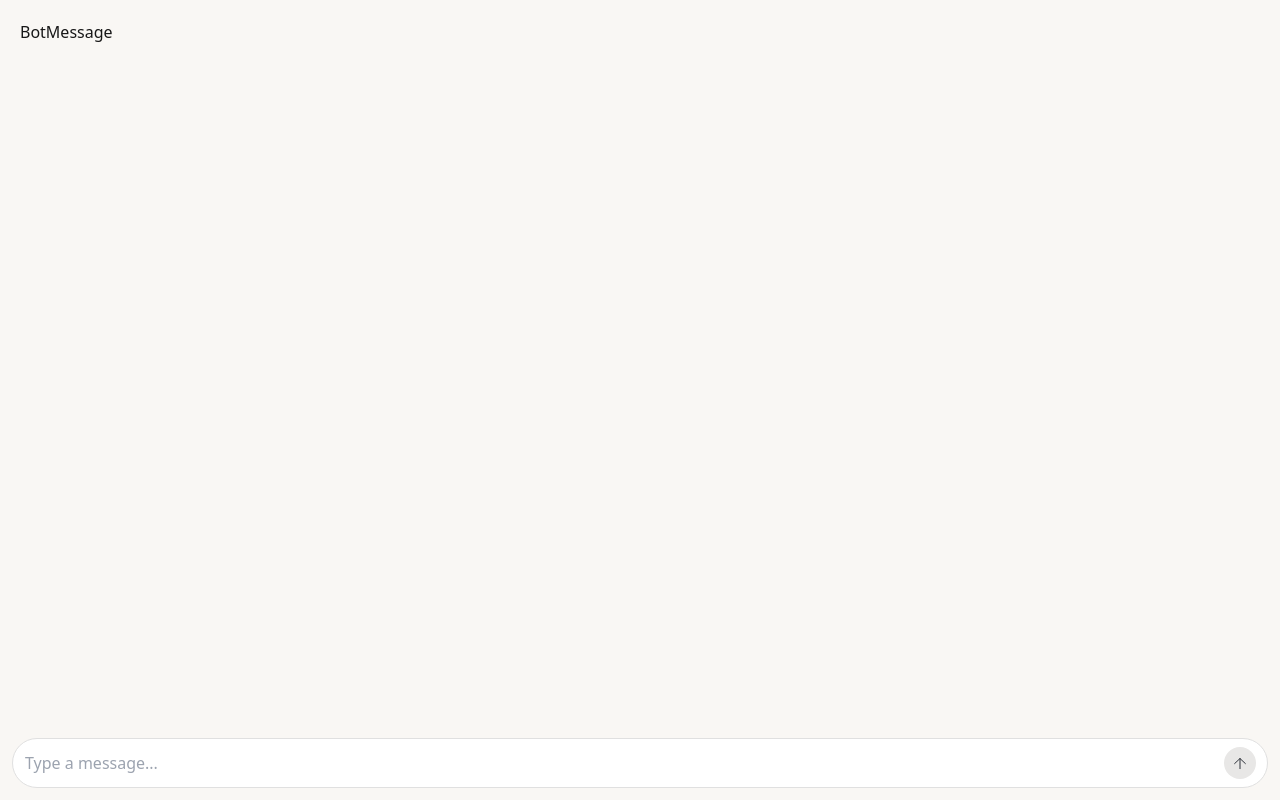
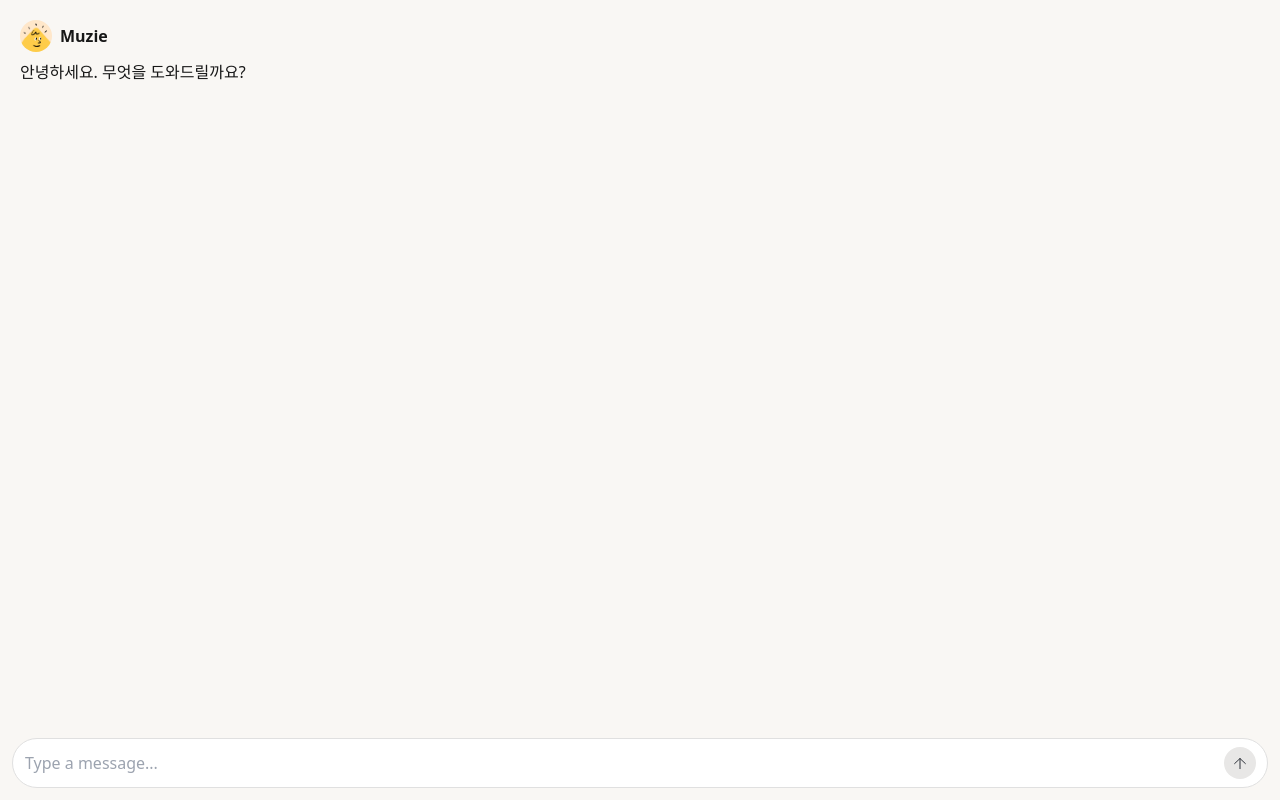
Before and after one commit to ainize-team/seoulight, a Next.js app: page /chat in a window 1280 px wide. Built offline with nearby package versions, Linux system fonts and the light colour scheme.

Commit message:
set: messageRenderer

```diff
--- a/package.json
+++ b/package.json
@@ -21,8 +21,12 @@
     "react": "^19.0.0",
     "react-dom": "^19.0.0",
     "react-hook-form": "^7.55.0",
+    "react-markdown": "^10.1.0",
+    "rehype-raw": "^7.0.0",
+    "remark-gfm": "^4.0.1",
     "tailwind-merge": "^3.1.0",
-    "tailwindcss-animate": "^1.0.7"
+    "tailwindcss-animate": "^1.0.7",
+    "zustand": "^5.0.3"
   },
   "devDependencies": {
     "@eslint/eslintrc": "^3",
--- a/src/components/chat/ChatInput.tsx
+++ b/src/components/chat/ChatInput.tsx
@@ -11,11 +11,11 @@ interface FormValues {
   message: string;
 }
 
-interface IChatInput {
+interface ChatInputProps {
   handleMessageAction: (message: string, sender: Sender) => void;
 }
 
-export default function ChatInput({ handleMessageAction }: IChatInput) {
+export default function ChatInput({ handleMessageAction }: ChatInputProps) {
   const { register, handleSubmit, reset, watch } = useForm<FormValues>();
   const [isStreaming, setIsStreaming] = useState<boolean>(false);
 
--- a/src/components/chat/messages/BotMessage.tsx
+++ b/src/components/chat/messages/BotMessage.tsx
@@ -1,11 +1,27 @@
-"use client";
-
-import { BotSender } from "@/types/MessageType";
+import { BotMessageType } from "@/types/MessageType";
+import Image from "next/image";
+import MessageRenderer from "./MessageRenderer";
 
 interface BotMessageProps {
-  message: BotSender;
+  message: BotMessageType;
 }
 
 export default function BotMessage({ message }: BotMessageProps) {
-  return <div>BotMessage</div>;
+  return (
+    <div className="flex w-full flex-col">
+      <div className="flex items-center">
+        <Image
+          src="/images/agent-profile/뮤지.png"
+          alt="Agent profile"
+          width={32}
+          height={32}
+          className="flex-shrink-0 rounded-full"
+        />
+        <span className="ml-2 font-semibold">Muzie</span>
+      </div>
+      <div>
+        <MessageRenderer message={message.contents} />
+      </div>
+    </div>
+  );
 }
--- /dev/null
+++ b/src/components/chat/messages/MarkdownRenderer.module.css
@@ -0,0 +1,67 @@
+/* MarkdownRenderer.module.css */
+.container h1 {
+  margin: 1rem 0;
+  font-weight: bold;
+  font-size: 2.25rem;
+  line-height: 1.3;
+  /* 필요한 경우 폰트 패밀리 추가 */
+}
+
+.container h2 {
+  margin: 1rem 0;
+  font-weight: bold;
+  font-size: 1.875rem;
+  line-height: 1.4;
+}
+
+.container h3 {
+  margin: 0.75rem 0;
+  font-weight: bold;
+  font-size: 1.5rem;
+  line-height: 1.5;
+}
+
+.container p {
+  margin: 0.5rem 0;
+  font-size: 1rem;
+  line-height: 1.6;
+}
+
+.container a {
+  color: #007bff;
+  text-decoration: underline;
+}
+
+.container pre {
+  background-color: #f5f5f5;
+  padding: 10px;
+  border-radius: 4px;
+  overflow-x: auto;
+  font-size: 0.875rem;
+}
+
+.container code {
+  font-family: monospace;
+  background-color: #eee;
+  padding: 2px 4px;
+  border-radius: 4px;
+  font-size: 0.875rem;
+}
+
+/* 불릿 리스트 스타일 */
+.container ul {
+  list-style: disc;
+  margin-left: 1.5rem;
+  padding-left: 0;
+}
+
+.container li {
+  margin-bottom: 0.25rem;
+}
+
+/* 번호 매기기 리스트 스타일 */
+.container ol {
+  list-style: decimal;
+  margin-left: 1.5rem;
+  padding-left: 0;
+}
--- /dev/null
+++ b/src/components/chat/messages/MarkdownRenderer.tsx
@@ -0,0 +1,34 @@
+import React from "react";
+import ReactMarkdown from "react-markdown";
+import remarkGfm from "remark-gfm";
+import rehypeRaw from "rehype-raw";
+import styles from "./MarkdownRenderer.module.css";
+
+interface MarkdownRendererProps {
+  markdownText: string;
+}
+
+const MarkdownRenderer: React.FC<MarkdownRendererProps> = ({
+  markdownText
+}) => {
+  return (
+    <div className={styles.container}>
+      <ReactMarkdown
+        remarkPlugins={[remarkGfm]}
+        rehypePlugins={[rehypeRaw]}
+        components={{
+          a: ({ node, ...props }) => (
+            <a {...props} target="_blank" rel="noopener noreferrer">
+              {props.children}
+            </a>
+          ),
+          del: ({ node, ...props }) => <span {...props} />
+        }}
+      >
+        {markdownText}
+      </ReactMarkdown>
+    </div>
+  );
+};
+
+export default MarkdownRenderer;
--- /dev/null
+++ b/src/components/chat/messages/MessageRenderer.tsx
@@ -0,0 +1,28 @@
+"use client";
+
+import React from "react";
+import MarkdownRenderer from "./MarkdownRenderer";
+
+interface Message {
+  content: string;
+}
+
+interface Props {
+  message: Message;
+}
+
+export default function MessageRenderer({ message }: Props) {
+  const contentStr = message.content;
+  // <url ...> 태그를 찾는 정규식 (태그 내부 속성 포함)
+  const urlTagRegex = /(<url.*?>.*?<\/url>)/g;
+  // 메시지 내용을 <url> 태그 기준으로 분리합니다.
+  const parts = contentStr.split(urlTagRegex).filter(Boolean);
+
+  return (
+    <div className="flex w-full flex-col gap-2">
+      {parts.map((part, index) => {
+        return <MarkdownRenderer key={index} markdownText={part} />;
+      })}
+    </div>
+  );
+}
--- a/src/components/chat/messages/UserMessage.tsx
+++ b/src/components/chat/messages/UserMessage.tsx
@@ -1,7 +1,7 @@
 "use client";
 
-import { UserSender } from "@/types/MessageType";
+import { UserMessageType } from "@/types/MessageType";
 
-export default function UserMessage({ message }: { message: UserSender }) {
+export default function UserMessage({ message }: { message: UserMessageType }) {
   return <div>UserMessage</div>;
 }
```
Also changed, not shown: 1 other file (tests, documents, lock files or other folders).
